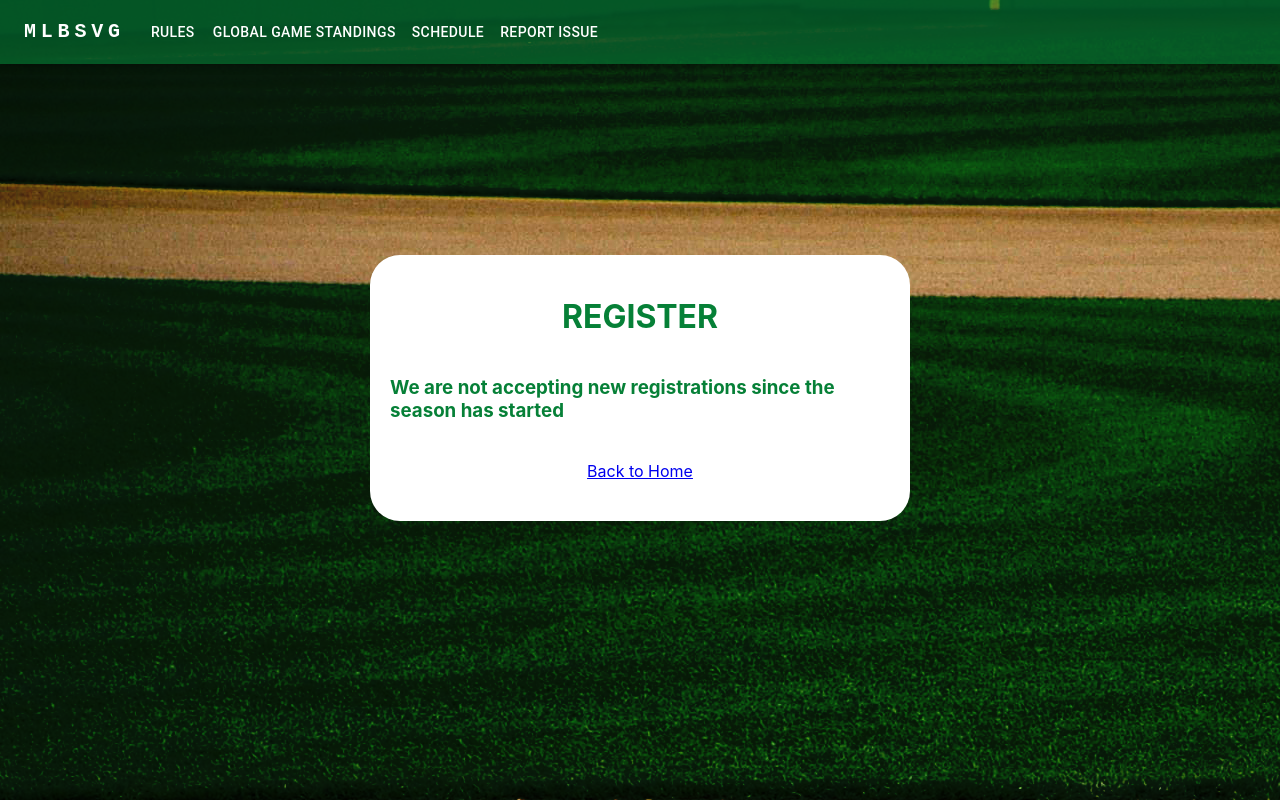
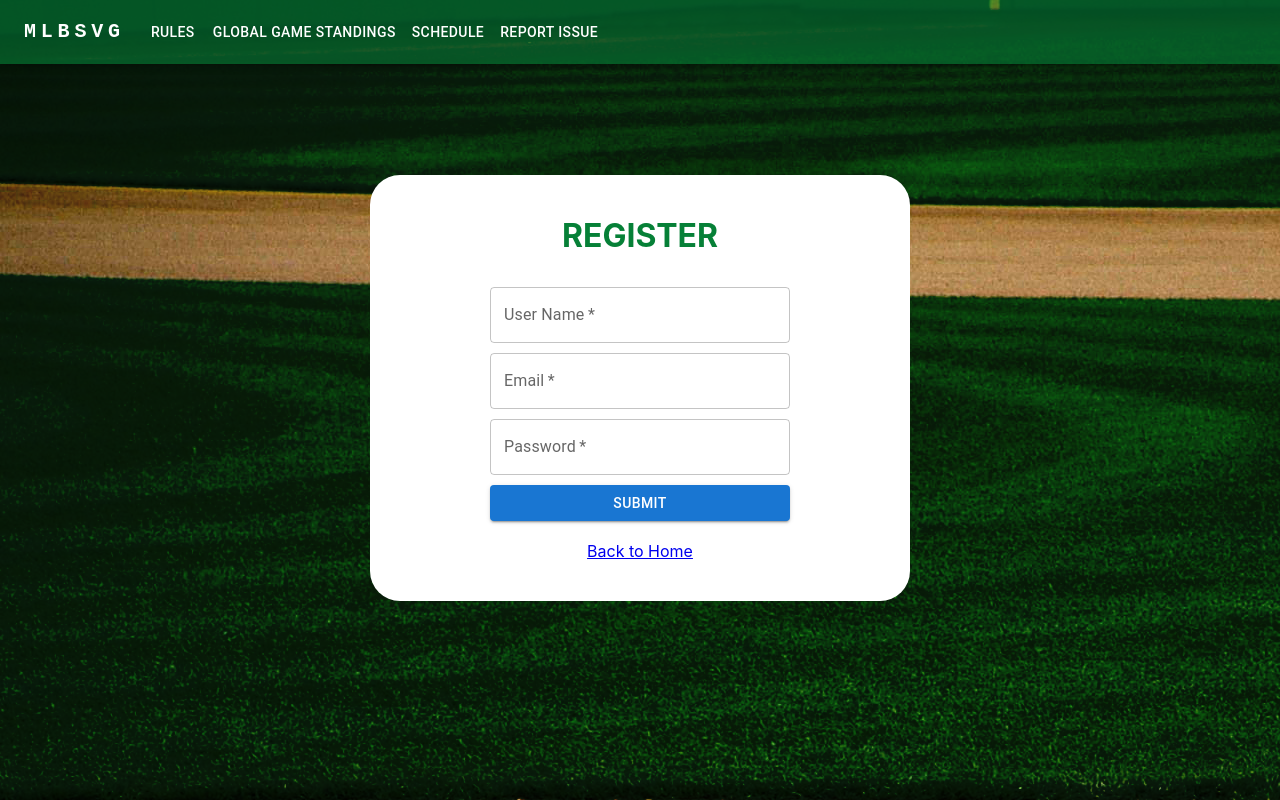
Before and after one commit to AdamCMacKinnon/mlbsgv2-front, a React (Create React App) app: page /register in a window 1280 px wide. Built offline with nearby package versions, Linux system fonts and the light colour scheme.

Commit message:
minor refactors for local dev

```diff
--- a/src/components/register/RegisterForm.tsx
+++ b/src/components/register/RegisterForm.tsx
@@ -75,12 +75,14 @@ const RegisterForm = (props: any) => {
           onChange={e => setUsername(e.target.value)}
         />
         <TextField
-          id="outline"
+          required
+          id="outline-required"
           label="Email"
           value={email}
           onChange={e => setEmail(e.target.value)}
         />
         <TextField
+          required
           id="outlined-password-input"
           label="Password"
           type="password"
--- a/src/functions/index.tsx
+++ b/src/functions/index.tsx
@@ -103,11 +103,24 @@ const formatResponse = (response: any) => {
   }
 }
 
+/**
+ * For now, this function has a hardcoded "leagueId" value.
+ * This is temporary for local development.  Replace the UUID here with a subleague
+ * that exists on your local DB.  Eventually this will be passed in as a param
+ * from user state.
+ *
+ * @param token
+ * @param week
+ * @param pick
+ * @returns
+ */
 export async function makePick(token: any, week: any, pick: any) {
+  const leagueId = 'd730ee25-08bd-408c-9536-000a6e39148c';
   try {
     const response = await axios.post(`${process.env.REACT_APP_SERVER}/picks`, {
       week: week,
-      pick: pick.name
+      pick: pick.name,
+      subleague_id: leagueId
     },{
       headers: {
         'Authorization': `Bearer ${token}`
--- a/src/pages/LandingPage.tsx
+++ b/src/pages/LandingPage.tsx
@@ -10,7 +10,7 @@ import { LandingPageContainer, LandingPageSection, CloseRegistration } from "./L
 
 
 const LandingPage = () => {
-  const [closeRegistration] = useState(true);
+  const [closeRegistration] = useState(false);
   const navigate = useNavigate();
 
   const handleClick = (route: string) => {
--- a/src/pages/Register.tsx
+++ b/src/pages/Register.tsx
@@ -8,7 +8,7 @@ import { RegistrationContainer, RegistrationForm } from './Register.styles';
 
 
 const Register = (props: any) => {
-  const [closeRegistration] = useState(true);
+  const [closeRegistration] = useState(false);
   const { setToken, setUsers, setUser } = props
   return (
     <RegistrationContainer>
```
